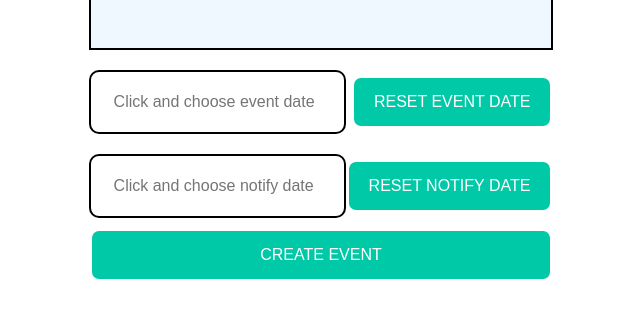
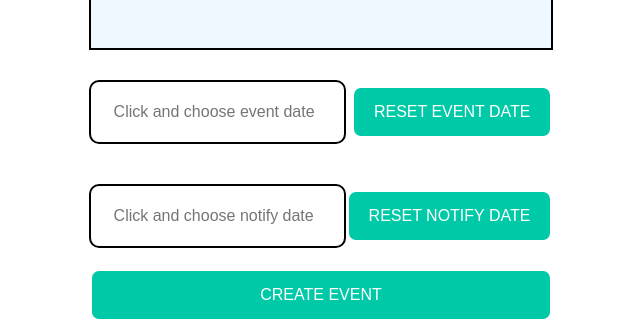
Before and after one commit to SerJernaut/FullStackPracticAdvanced, a React (Create React App) app in the folder client/: page /events in a window 1280 px wide. Shown: the part 195-516 px from the top of the page, without its empty margins (319-959 px from the left). Built offline with nearby package versions, Linux system fonts and the light colour scheme; no server answers.

Commit message:
Added CustomErrorMessage to eventDateWrapper.
Created container for DatePickerField + Button.
Changed some styles and added styles for .eventDateContainer.

```diff
--- a/client/src/pages/EventsPage/EventsComponents/EventsForm/EventsForm.js
+++ b/client/src/pages/EventsPage/EventsComponents/EventsForm/EventsForm.js
@@ -44,18 +44,24 @@ const EventsForm = (props) => {
                             }
                         </Field>
 
-                        <div className={styles.eventDateWrapper}> <DatePickerField name='eventDate' autoComplete='off' timeIntervals={1} dateFormat="Pp" placeholderText={'Click and choose event date'} minDate={moment().toDate()}  showTimeSelect/>
-                            <Button onClick={()=>{
-                                resetButtonClickHandler(formik, 'eventDate', '')
-                            }}>reset event date</Button>
+                        <div className={styles.eventDateWrapper}>
+                            <div className={styles.eventDateContainer}>
+                                <DatePickerField name='eventDate' autoComplete='off' timeIntervals={1} dateFormat="Pp" placeholderText={'Click and choose event date'} minDate={moment().toDate()}  showTimeSelect/>
+                                <Button onClick={()=>{
+                                    resetButtonClickHandler(formik, 'eventDate', '')
+                                }}>reset event date</Button>
+                            </div>
+                            <CustomErrorMessage className={styles.warningMessage} name='eventDate'/>
                         </div>
-                        <CustomErrorMessage className={styles.warningMessage} name='eventDate'/>
-                        <div className={styles.eventDateWrapper}> <DatePickerField name='notifyDate' autoComplete='off' timeIntervals={1} dateFormat="Pp" placeholderText={'Click and choose notify date'} minDate={moment().toDate()} maxDate={formik.values["eventDate"]}  showTimeSelect/>
+                        <div className={styles.eventDateWrapper}>
+                            <div className={styles.eventDateContainer}>
+                            <DatePickerField name='notifyDate' autoComplete='off' timeIntervals={1} dateFormat="Pp" placeholderText={'Click and choose notify date'} minDate={moment().toDate()} maxDate={formik.values["eventDate"]}  showTimeSelect/>
                             <Button onClick={()=>{
                                 resetButtonClickHandler(formik, 'notifyDate', '')
                             }}>reset notify date</Button>
+                            </div>
+                            <CustomErrorMessage className={styles.warningMessage} name='notifyDate'/>
                         </div>
-                        <CustomErrorMessage className={styles.warningMessage} name='notifyDate'/>
                         <Button type='submit'>create event</Button>
                     </Form>
                 </div>
--- a/client/src/pages/EventsPage/EventsComponents/EventsForm/EventsForm.module.sass
+++ b/client/src/pages/EventsPage/EventsComponents/EventsForm/EventsForm.module.sass
@@ -31,8 +31,14 @@ form
 
 .eventDateWrapper
   display: flex
+  flex-direction: column
+  margin: 10px 0
+  justify-content: space-between
+
+.eventDateContainer
+  display: flex
   align-items: center
-  margin: 10px 0
+  padding: 10px 0
   justify-content: space-between
   input
     padding: 21px 23px
```
